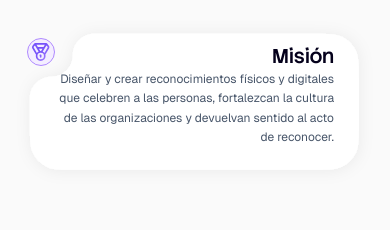
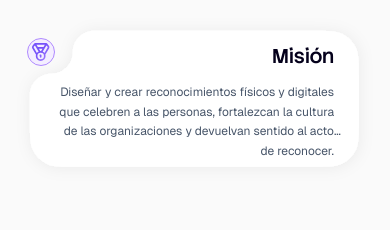
Before and after one commit to nodoawards/nodoawards, a Next.js app: page /nosotros in a window 390 px wide. Shown: the part 899-1129 px from the top of the page. Built offline with nearby package versions, Linux system fonts and the light colour scheme.

Commit message:
Reducir espacio entre tarjetas mision/vision y limitar texto mision a 3 lineas
Made-with: Cursor

```diff
--- a/app/nosotros/page.tsx
+++ b/app/nosotros/page.tsx
@@ -198,7 +198,7 @@ export default function NosotrosPage() {
 
             {/* Mission & Vision */}
             <ScrollReveal>
-              <div className="grid gap-4 md:gap-6 md:grid-cols-2">
+              <div className="grid gap-2 md:gap-6 md:grid-cols-2">
               <div
                 className="relative pl-8 pr-6 py-14 md:px-10 md:py-10 flex flex-col justify-center"
                 style={{
@@ -223,7 +223,7 @@ export default function NosotrosPage() {
                       Misión
                     </h3>
                   </div>
-                  <p className="text-slate-600 font-geist leading-relaxed text-right pr-4 pb-8 text-xs md:text-sm">
+                  <p className="text-slate-600 font-geist leading-relaxed text-right pr-4 pb-8 text-xs md:text-sm line-clamp-3">
                     Diseñar y crear reconocimientos físicos y digitales que celebren a las personas, fortalezcan la cultura de las organizaciones y devuelvan sentido al acto de reconocer.
                   </p>
                 </div>
```
